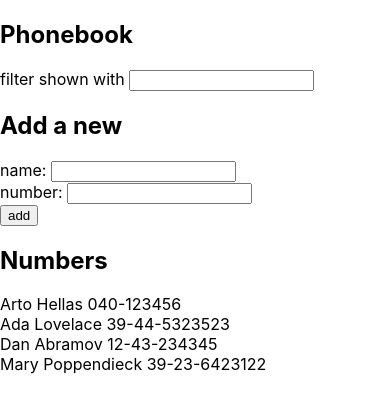
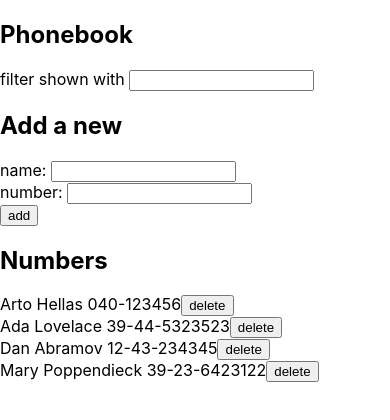
Before and after one commit to oskarkunik/fullstackopen, a React (Create React App) app in the folder part2/phonebook/: page / in a window 390 px wide. Shown: the top 420 px of the page. Built offline with nearby package versions, Linux system fonts and the light colour scheme; data requests are answered from the project's data file.

Commit message:
2.17: Phonebook step9

```diff
--- a/part2/phonebook/src/App.js
+++ b/part2/phonebook/src/App.js
@@ -11,10 +11,14 @@ const App = () => {
   const [ newNumber, setNewNumber ] = useState('')
 
   useEffect(() => {
+    getAllPersons()
+  }, [])
+
+  const getAllPersons = () => {
     personService
       .getAll()
       .then(allPersons => setPersons(allPersons))
-  }, [])
+  }
 
   const addPerson = (event) => {
     event.preventDefault()
@@ -36,6 +40,14 @@ const App = () => {
         setNewName('')
         setNewNumber('')
       })
+  }
+
+  const removePerson = (person) => {
+    if (window.confirm(`Delete ${person.name}`)) {
+      personService
+        .remove(person.id)
+        .then(() => getAllPersons())
+    }
   }
 
   const handleNameChange = (event) => {
@@ -64,12 +76,14 @@ const App = () => {
         newName={newName}
         newNumber={newNumber}
         handleNameChange={handleNameChange}
+        handleNameChange={handleNameChange}
         handleNumberChange={handleNumberChange}
       />
       <h2>Numbers</h2>
       <Persons
         persons={persons}
         filterString={filterString}
+        removePerson={removePerson}
       />
     </div>
   )
--- a/part2/phonebook/src/components/Person.js
+++ b/part2/phonebook/src/components/Person.js
@@ -1,5 +1,11 @@
 import React from 'react'
 
-const Person = ({ person }) => <div>{person.name} {person.number}</div>
+const Person = ({ person, removePerson }) =>
+  <div>
+    {person.name} {person.number}
+    <button onClick={() => removePerson(person)}>
+      delete
+    </button>
+  </div>
 
 export default Person
--- a/part2/phonebook/src/components/Persons.js
+++ b/part2/phonebook/src/components/Persons.js
@@ -1,8 +1,8 @@
 import React from 'react'
 import Person from './Person'
 
-const Persons = ({persons, filterString}) => persons
+const Persons = ({persons, filterString, removePerson}) => persons
     .filter(person => person.name.toLowerCase().includes(filterString))
-    .map(person => <Person key={person.name} person={person} />)
+    .map(person => <Person key={person.name} person={person} removePerson={removePerson} />)
 
 export default Persons
--- a/part2/phonebook/src/services/persons.js
+++ b/part2/phonebook/src/services/persons.js
@@ -12,4 +12,9 @@ const create = newObject => {
   return request.then(response => response.data)
 }
 
-export default { getAll, create }
+const remove = id => {
+  const request = axios.delete(`${baseUrl}/${id}`)
+  return request.then(response => response.data)
+}
+
+export default { getAll, create, remove }
```
